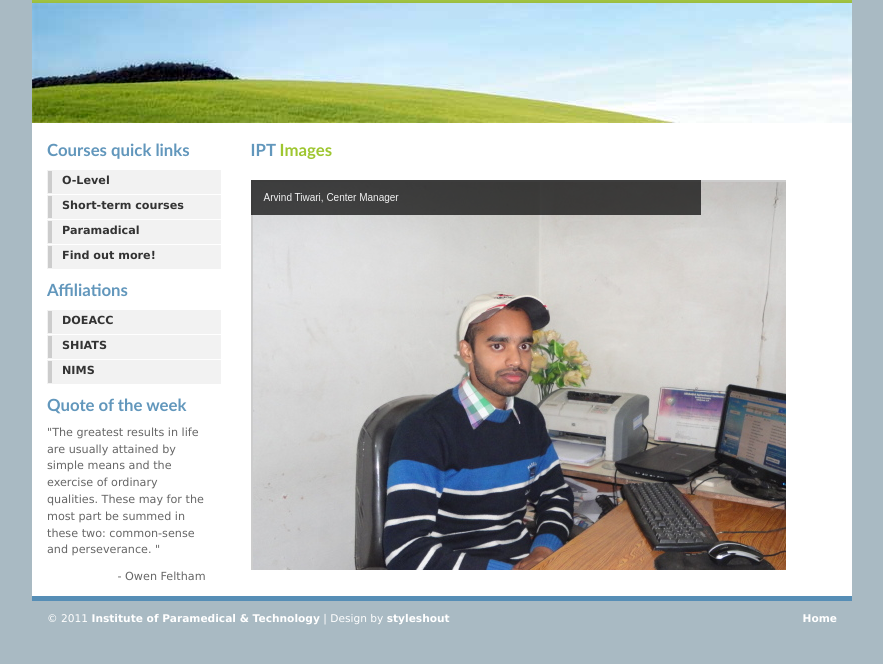
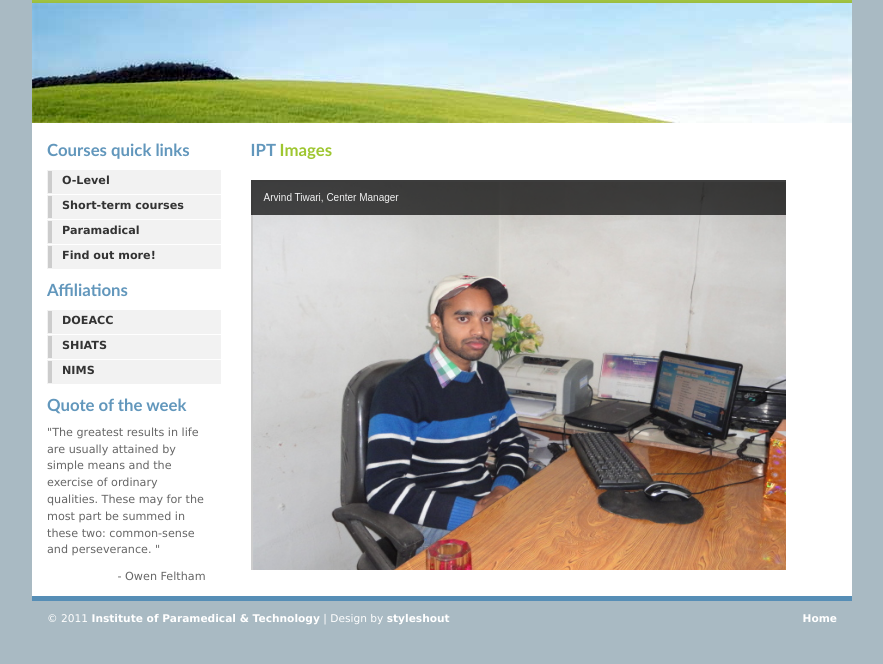
Before and after one commit to iptbalrampur/iptbalrampur.github.io, a plain HTML site: page imagegallery.html in a window 1280 px wide. Shown: the part 82-746 px from the top of the page, without its empty margins (198-1081 px from the left). Drawn offline with Linux system fonts and the light colour scheme.

Commit message:
Update styling

```diff
--- a/imagegallery.html
+++ b/imagegallery.html
@@ -25,7 +25,7 @@ $(document).ready(function() {
 </script>
 
 <style>
-#s3slider {
+#s3slider, #s3slider img {
    width: 550px; /* important to be same as image width */
    height: 400px; /* important to be same as image height */
    position: relative; /* important */
@@ -50,7 +50,7 @@ $(document).ready(function() {
    left: 0;
    font: 10px/15px Arial, Helvetica, sans-serif;
    padding: 10px 13px;
-   width: 424px;
+   width: 550px;
    background-color: #000;
    filter: alpha(opacity=70); /* here you can set the opacity of box with text */
    -moz-opacity: 0.7; /* here you can set the opacity of box with text */
```
